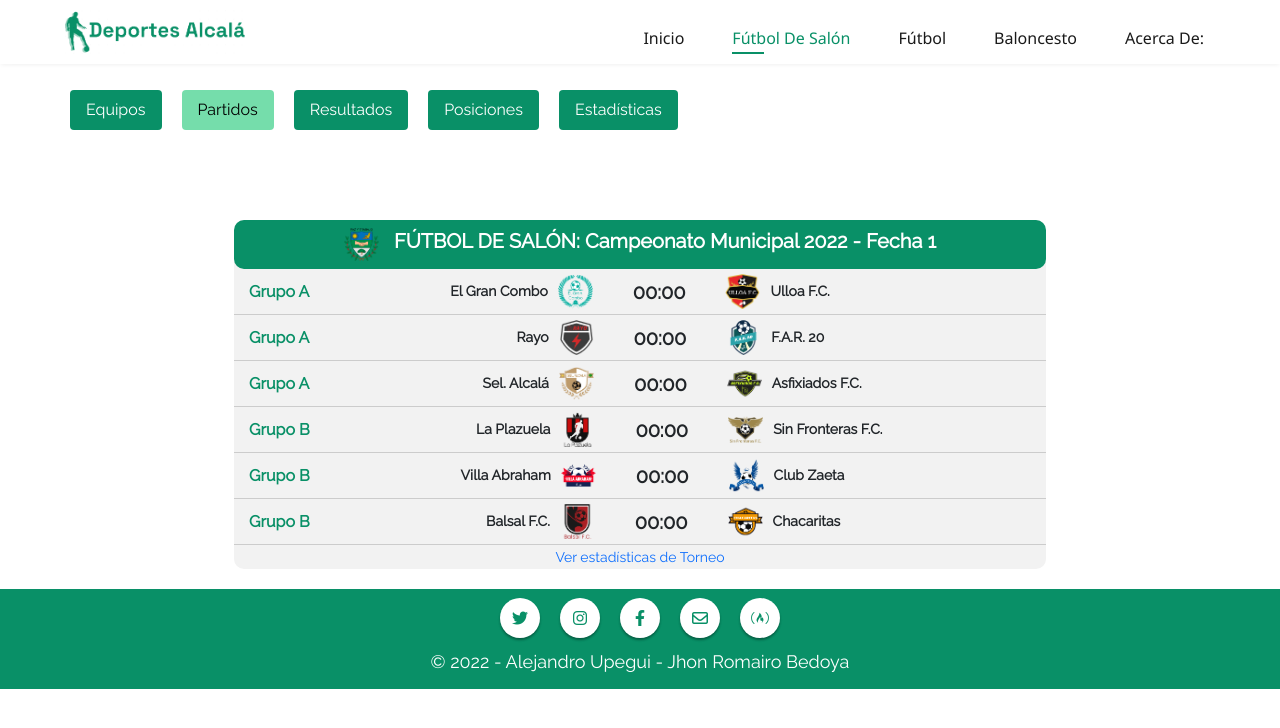
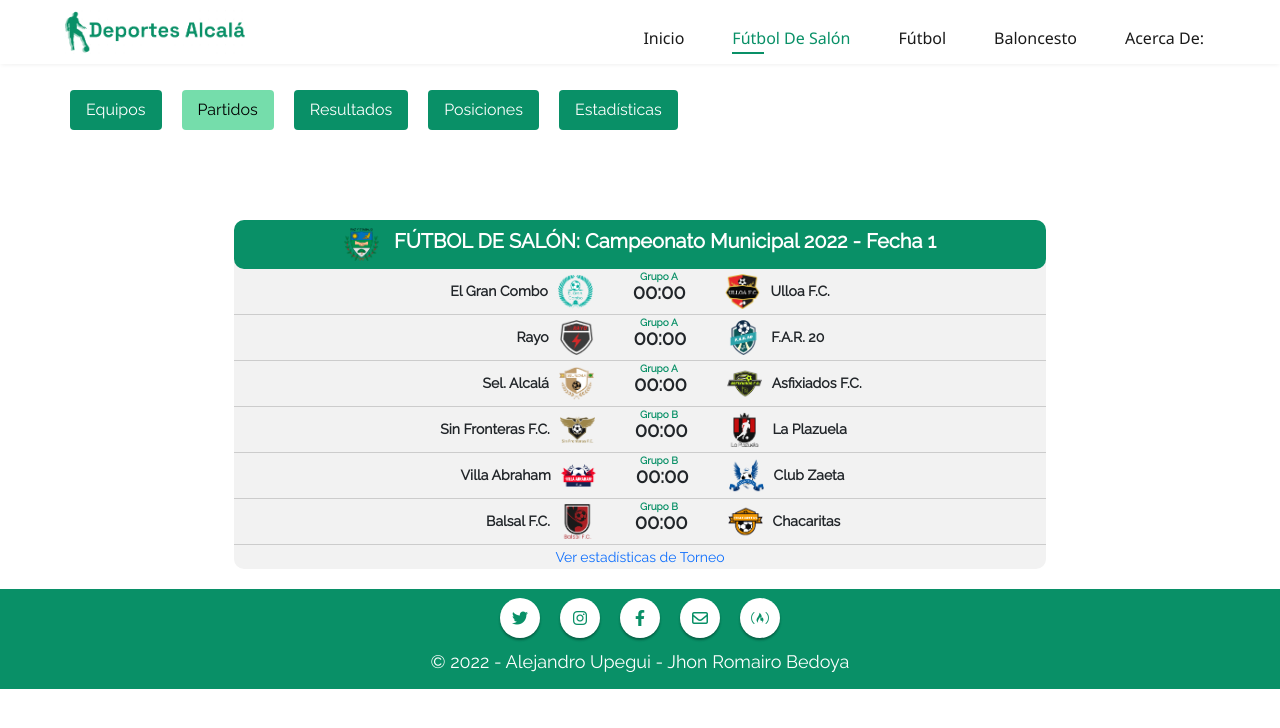
Before and after one commit to alejoupegui/Deportes, a plain HTML site: page Torneos/FutbolSala/torneo1.html in a window 1280 px wide. Both pictures are taken after a click on the tab "Partidos". Drawn offline with nearby package versions, Linux system fonts and the light colour scheme; files that its build step writes are made by us from their sources; files whose address does not match are found by name.

Commit message:
Cambios Primera Versión

```diff
--- a/Torneos/FutbolSala/torneo1.html
+++ b/Torneos/FutbolSala/torneo1.html
@@ -269,15 +269,15 @@
 
               <div class="partidos">
                 <div class="grupoEquipo">Grupo B</div>
-                <div class="nombreEquipo">&nbsp;&nbsp;&nbsp;&nbsp;&nbsp;&nbsp;&nbsp;&nbsp;&nbsp;&nbsp;&nbsp;&nbsp;&nbsp;&nbsp;&nbsp;&nbsp;&nbsp;&nbsp;&nbsp;&nbsp;&nbsp;&nbsp;La Plazuela</div>
+                <div class="nombreEquipo">&nbsp;&nbsp;Sin Fronteras F.C.</div>
+                <div class="escudoEquipo">
+                  <img src="SinFronteras/logoSinFronteras.png" alt="">
+                </div>
+                <div class="marcadorPartido">00:00</div>
                 <div class="escudoEquipo">
                   <img src="LaPlazuela/logoLaPlazuela.png" alt="">
                 </div>
-                <div class="marcadorPartido">00:00</div>
-                <div class="escudoEquipo">
-                  <img src="SinFronteras/logoSinFronteras.png" alt="">
-                </div>
-                <div class="nombreEquipo">Sin Fronteras F.C.</div>
+                <div class="nombreEquipo">La Plazuela</div>
               </div>
 
               <div class="partidos">
--- a/css/style.css
+++ b/css/style.css
@@ -91,7 +91,9 @@ body{
 
 .partidos .grupoEquipo{
   position: absolute;
-  left: 15px;
+  top: 0;
+    left: 50%;
+    font-size: 10px;
   color: #099067;
   font-weight: 800;
 }
```
Also changed, not shown: index.html (+6 -6 lines).
